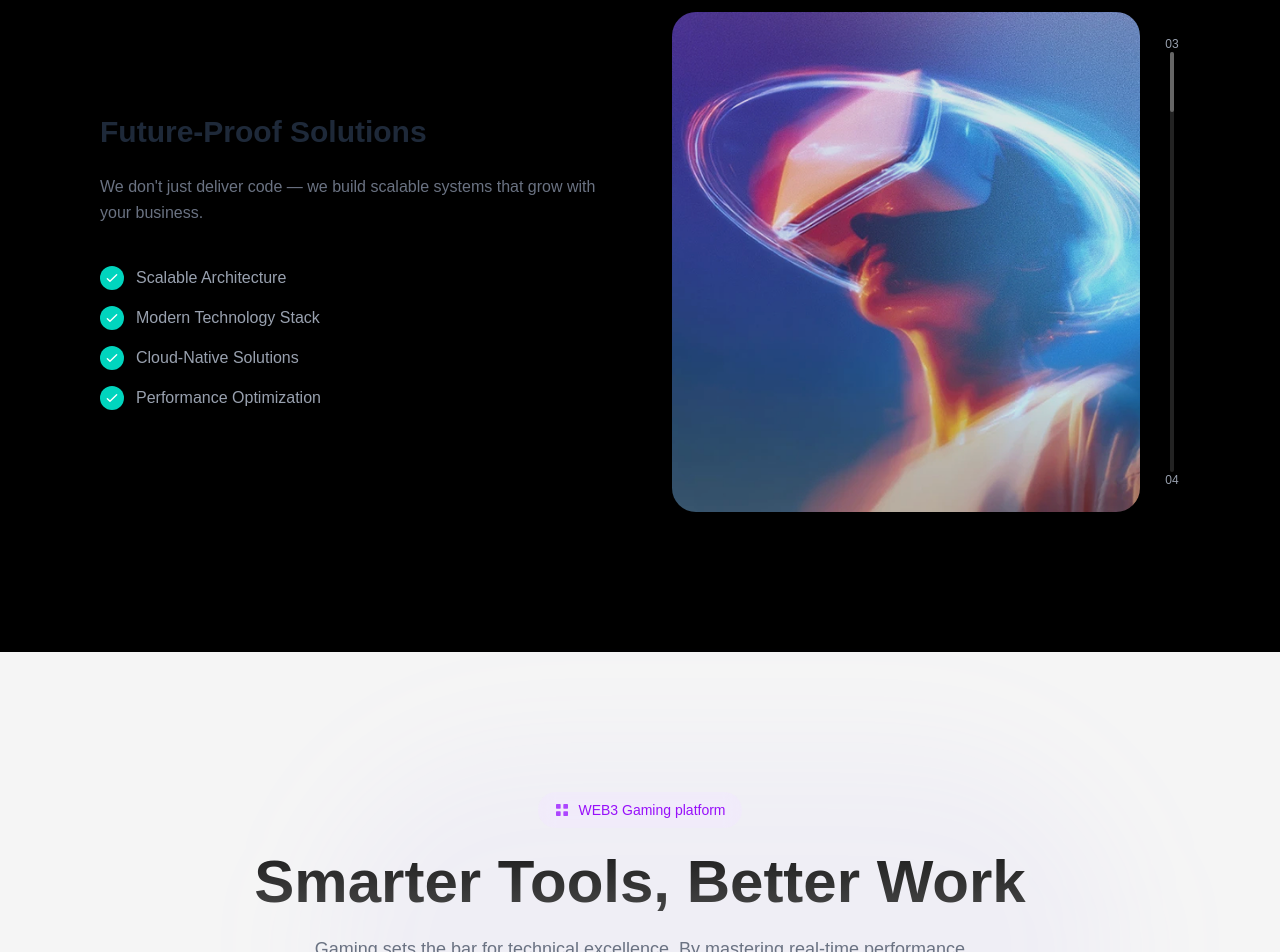
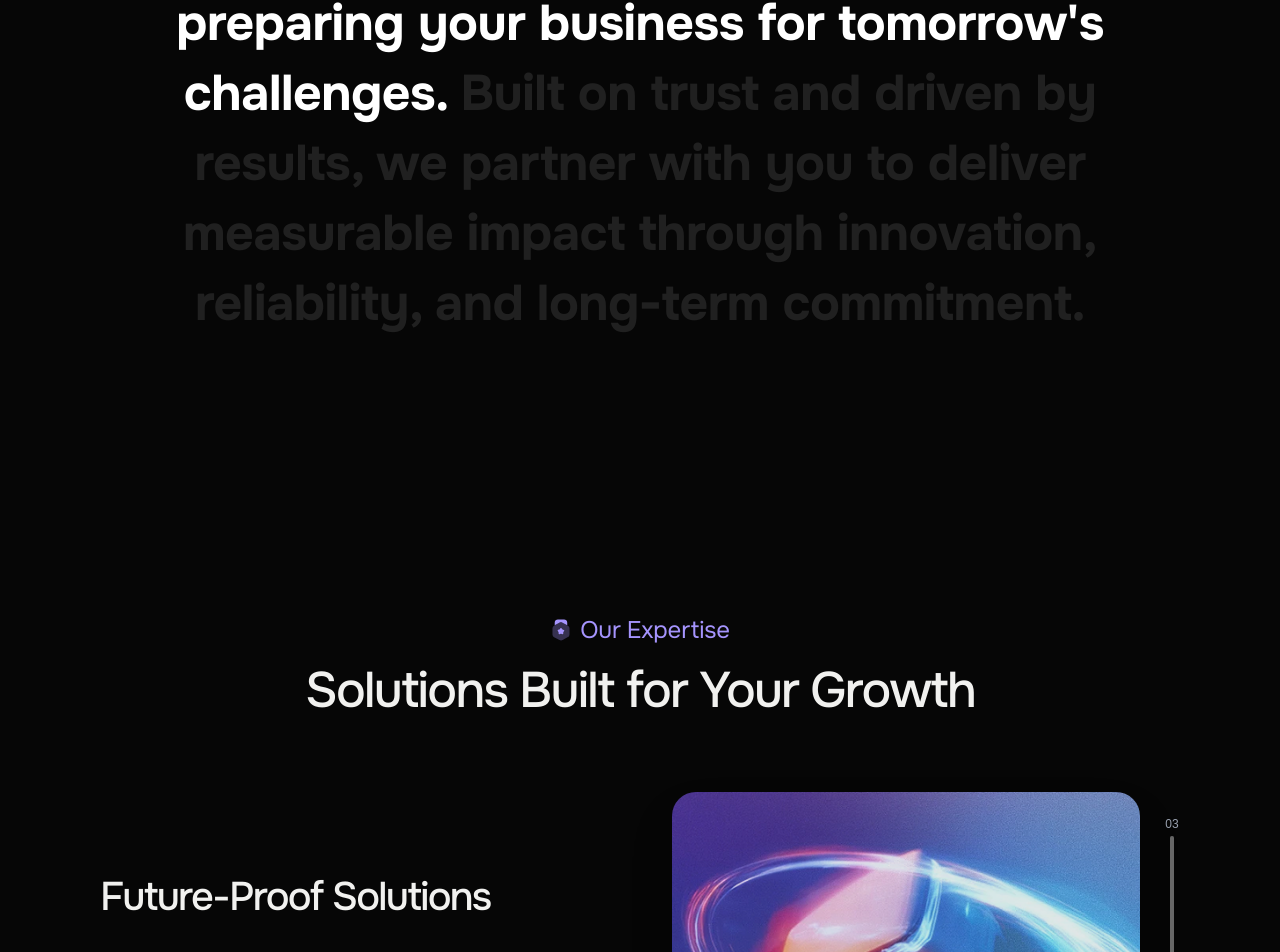
Before and after one commit to Boudjelal-Fateh/m3-games, a Next.js app: page / in a window 1280 px wide. Shown: the part 1845-2797 px from the top of the page. Built offline with nearby package versions, Linux system fonts and the light colour scheme.

Commit message:
feat: implement initial homepage structure with new sections for AI Agents, Expertise, About Us, and navigation.

```diff
--- a/src/app/page.tsx
+++ b/src/app/page.tsx
@@ -8,6 +8,9 @@ import ExpertiseSection from "@/components/ExpertiseSection";
 import NewSection from "@/components/NewSection";
 import HeroSection from "@/components/HeroSection";
 import Navbar from "@/components/Navbar";
+import AiAgents from "@/components/AiAgents";
+import AboutUs from "@/components/About-us";
+
 
 export default function Home() {
   return (
@@ -15,10 +18,13 @@ export default function Home() {
       <Navbar />
       <HeroSection />
       <Productivity />
+      <AboutUs />
+
       <div className="relative">
         <ExpertiseSection />
         <NewSection />
       </div>
+      <AiAgents />
       <PricingSection />
       <WallOfLove />
       <Footer />
--- /dev/null
+++ b/src/components/About-us.tsx
@@ -0,0 +1,28 @@
+export default function AboutUs() {
+  return (
+    <section className="flex flex-col items-center px-5 py-12 sm:px-10 sm:py-16 md:px-[100px] md:py-[140px] bg-transparent">
+      <p
+        className="text-white w-full max-w-full lg:max-w-[1240px] font-onest font-bold text-center"
+        style={{
+          fontSize: 'clamp(24px, 6vw, 50px)',
+          lineHeight: 'clamp(32px, 7vw, 70px)',
+          letterSpacing: '-0.5px',
+        }}
+      >
+        We design solutions that turn ambition into reality, addressing today's
+        needs while preparing your business for tomorrow's challenges.
+        <span
+          className="text-[#202020] font-onest"
+          style={{
+            fontSize: 'clamp(24px, 6vw, 50px)',
+            lineHeight: 'clamp(32px, 7vw, 70px)',
+          }}
+        >
+          {" "}Built on trust and driven by results, we partner with you to deliver
+          measurable impact through innovation, reliability, and long-term
+          commitment.
+        </span>
+      </p>
+    </section>
+  );
+}
--- /dev/null
+++ b/src/components/AiAgents.tsx
@@ -0,0 +1,79 @@
+import Image from "next/image";
+
+
+export default function AiAgents() {
+   return (
+    <section className="relative w-full overflow-x-hidden    mx-auto overflow-y-hidden xl:max-w-[1240px]   px-4 py-20 sm:px-6 lg:px-8 xl:px-[100px] lg:py-[140px] ">
+      {/* Header */}
+      <div className="mb-12 sm:mb-16 text-center flex flex-col items-center justify-center md:mb-[60px]">
+        <div className="mb-4 flex items-center justify-center gap-2">
+          <Image
+            src={"/technology-1.svg"}
+            alt="Technology Icon"
+            width={22}
+            height={22}
+          />
+          <span className="text-[16px] sm:text-[18px] lg:text-[20px] leading-[24px] text-[#a594fd] font-onest -tracking-[0.24px]">
+            Artificial Intelligence
+          </span>
+        </div>
+
+        <h2 className="text-[32px] sm:text-[40px] lg:text-[50px] leading-[40px] sm:leading-[52px] lg:leading-[64px] font-onest font-[500] -tracking-[1.76px] text-[#f1f1ef]">
+          AI Agents. Real Productivity
+        </h2>
+      </div>
+
+      {/* Content Grid */}
+      <div className="grid grid-cols-1 lg:grid-cols-2 gap-8 lg:gap-12 items-start w-full">
+        {/* Left - Image */}
+        <div className="relative  w-full h-[280px] sm:h-[400px] lg:h-[568px] rounded-[20px] overflow-hidden">
+          <Image
+            src="/background.png"
+            alt="AI Agents"
+            fill
+            className="object-cover"
+          />
+        </div>
+
+        {/* Right - Content */}
+        <div className="flex flex-col gap-6 sm:gap-8 lg:justify-between h-auto lg:h-[568px] w-full py-[20px] ">
+          {/* Main Text */}
+          <div className="flex flex-col gap-4">
+            <p className="text-[16px] sm:text-[18px] lg:text-[22px] leading-[24px] sm:leading-[28px] lg:leading-[36px] font-onest font-[500] text-[#fff]">
+              We build custom AI models fine-tuned on your specific data and use
+              cases to deliver maximum accuracy and relevance. Our approach
+              includes domain-specific training,{" "}
+              <span className=" text-[#202020] ">
+                {" "}
+                Performance optimization and continuous learning to ensure
+                models evolve with your business. Every solution is designed
+                with privacy and security at its core, giving you reliable,
+                high-performance AI you can trust.
+              </span>
+            </p>
+          </div>
+
+          {/* Floating Notes Card */}
+          <div className="flex flex-col gap-[15.3px]   ">
+            <div className="flex items-center  px-[6px] py-[3px] bg-[#1b1c1e] rounded-[6px] w-fit   gap-1">
+              <Image
+                src={"/SVG-4.svg"}
+                width={16}
+                height={16}
+                alt="Floating Notes Icon"
+              />
+              <h4 className="text-[14px] sm:text-[16px] leading-[22.4px] tracking-[0.2px] font-onest font-[500] text-[#fff]">
+                Floating Notes
+              </h4>
+            </div>
+            <p className="text-[13px] sm:text-[14px] lg:leading-[22px] tracking-[0.2px] leading-[18px] sm:leading-[20px] font-onest font-normal text-[#9c9c9d]">
+              A quick and lightweight way to capture ideas instantly,{" "}
+              <br className=" hidden md:block" /> without interrupting your
+              workflow.
+            </p>
+          </div>
+        </div>
+      </div>
+    </section>
+  );
+}
--- a/src/components/ExpertiseSection.tsx
+++ b/src/components/ExpertiseSection.tsx
@@ -51,20 +51,17 @@ export default function ExpertiseSection() {
   }, [isDragging]);
 
   return (
-    <section className="flex py-12 px-6 sm:py-16 sm:px-8 md:py-20 md:px-12 lg:py-[140px] lg:px-[100px] flex-col items-center gap-8 sm:gap-10 md:gap-12 lg:gap-[60px] bg-black w-full">
+    <section className="flex py-12 px-6 sm:py-16 sm:px-8 md:py-20 md:px-12 lg:py-[140px] lg:px-[100px] flex-col items-center gap-8 sm:gap-10 md:gap-12 lg:gap-[60px] bg-transparent w-full">
       {/* Frame 1: Header */}
       <div className="flex flex-col items-center gap-3 sm:gap-4 w-full">
         <div className="inline-flex items-center gap-2">
-          <span className="text-purple-500 text-lg sm:text-xl">✦</span>
-          <span className="text-purple-500 font-medium text-base sm:text-lg">Our Expertise</span>
+           <Image src={"/award.svg"} width={22} height={22} alt="Award Icon" />
+         <span className="text-[18px] sm:text-[24px] leading-[24px] text-[#a594fd] font-onest -tracking-[0.24px]">
+            Our Expertise
+          </span>
         </div>
 
-        <h2 className="text-3xl sm:text-4xl md:text-5xl lg:text-6xl font-bold text-center px-4" style={{
-          background: 'linear-gradient(to bottom, #dedede 0%, #fefefe 100%)',
-          WebkitBackgroundClip: 'text',
-          WebkitTextFillColor: 'transparent',
-          backgroundClip: 'text'
-        }}>
+           <h2 className="text-[32px] sm:text-[40px] lg:text-[50px] leading-[40px] sm:leading-[52px] lg:leading-[64px] mb-[10px] font-onest font-[500] -tracking-[1.76px] text-[#f1f1ef]">
           Solutions Built for Your Growth
         </h2>
       </div>
@@ -73,50 +70,58 @@ export default function ExpertiseSection() {
       <div className="flex flex-col lg:flex-row items-center gap-8 md:gap-12 lg:gap-16 w-full max-w-7xl">
         {/* Left Div: Text and List */}
         <div className="flex-1 flex flex-col gap-4 sm:gap-5 md:gap-6 w-full">
-          <h3 className="text-2xl sm:text-3xl font-bold text-gray-800">
-            Future-Proof Solutions
-          </h3>
+          <h3 className="text-[24px] sm:text-[32px] lg:text-[40px] leading-[32px] sm:leading-[40px] lg:leading-[51px] font-onest font-[500] -tracking-[1.76px] text-[#f1f1ef] mb-[10px]">
+              Future-Proof Solutions
+            </h3>
 
-          <p className="text-gray-500 text-sm sm:text-base leading-relaxed">
-            We don't just deliver code — we build scalable systems that
-            grow with your business.
-          </p>
+          <p className="text-[14px] sm:text-[16px] lg:text-[18px] leading-[22px] sm:leading-[24px] lg:leading-[26px] -tracking-[0.16px] font-onest font-normal mb-[16px] sm:mb-[22px] text-[#adadad]/80">
+              We don't just deliver code — we build scalable systems that{" "}
+              <br className="hidden md:block" /> grow with your business.
+            </p>
 
           <div className="flex flex-col gap-3 sm:gap-4 mt-2 sm:mt-4">
             <div className="flex items-center gap-3">
-              <div className="w-6 h-6 rounded-full bg-teal-400 flex items-center justify-center flex-shrink-0">
-                <svg className="w-4 h-4 text-white" fill="none" stroke="currentColor" viewBox="0 0 24 24">
-                  <path strokeLinecap="round" strokeLinejoin="round" strokeWidth={2} d="M5 13l4 4L19 7" />
-                </svg>
-              </div>
-              <span className="text-gray-400 text-sm sm:text-base">Scalable Architecture</span>
+               <Image
+                  src={"/check-circle-1.svg"}
+                  width={20}
+                  height={20}
+                  alt="Check Icon"
+                  className="sm:w-6 sm:h-6"
+                />
+              <span className="text-[14px] sm:text-[16px] lg:text-[18px] leading-[20px] sm:leading-[24px] font-onest font-normal text-[#adadad]">Scalable Architecture</span>
             </div>
 
             <div className="flex items-center gap-3">
-              <div className="w-6 h-6 rounded-full bg-teal-400 flex items-center justify-center flex-shrink-0">
-                <svg className="w-4 h-4 text-white" fill="none" stroke="currentColor" viewBox="0 0 24 24">
-                  <path strokeLinecap="round" strokeLinejoin="round" strokeWidth={2} d="M5 13l4 4L19 7" />
-                </svg>
-              </div>
-              <span className="text-gray-400 text-sm sm:text-base">Modern Technology Stack</span>
+               <Image
+                  src={"/check-circle-1.svg"}
+                  width={20}
+                  height={20}
+                  alt="Check Icon"
+                  className="sm:w-6 sm:h-6"
+                />
+              <span className="text-[14px] sm:text-[16px] lg:text-[18px] leading-[20px] sm:leading-[24px] font-onest font-normal text-[#adadad]">Modern Technology Stack</span>
             </div>
 
             <div className="flex items-center gap-3">
-              <div className="w-6 h-6 rounded-full bg-teal-400 flex items-center justify-center flex-shrink-0">
-                <svg className="w-4 h-4 text-white" fill="none" stroke="currentColor" viewBox="0 0 24 24">
-                  <path strokeLinecap="round" strokeLinejoin="round" strokeWidth={2} d="M5 13l4 4L19 7" />
-                </svg>
-              </div>
-              <span className="text-gray-400 text-sm sm:text-base">Cloud-Native Solutions</span>
+              <Image
+                  src={"/check-circle-1.svg"}
+                  width={20}
+                  height={20}
+                  alt="Check Icon"
+                  className="sm:w-6 sm:h-6"
+                />
+              <span className="text-[14px] sm:text-[16px] lg:text-[18px] leading-[20px] sm:leading-[24px] font-onest font-normal text-[#adadad]">Cloud-Native Solutions</span>
             </div>
 
             <div className="flex items-center gap-3">
-              <div className="w-6 h-6 rounded-full bg-teal-400 flex items-center justify-center flex-shrink-0">
-                <svg className="w-4 h-4 text-white" fill="none" stroke="currentColor" viewBox="0 0 24 24">
-                  <path strokeLinecap="round" strokeLinejoin="round" strokeWidth={2} d="M5 13l4 4L19 7" />
-                </svg>
-              </div>
-              <span className="text-gray-400 text-sm sm:text-base">Performance Optimization</span>
+               <Image
+                  src={"/check-circle-1.svg"}
+                  width={20}
+                  height={20}
+                  alt="Check Icon"
+                  className="sm:w-6 sm:h-6"
+                />
+              <span className="text-[14px] sm:text-[16px] lg:text-[18px] leading-[20px] sm:leading-[24px] font-onest font-normal text-[#adadad]">Performance Optimization</span>
             </div>
           </div>
         </div>
@@ -135,7 +140,7 @@ export default function ExpertiseSection() {
 
           {/* Vertical Scrollbar - Desktop only */}
           <div className="hidden md:flex flex-col items-center" style={{ width: '16px', height: '452px' }}>
-            <span className="text-xs text-gray-400 font-medium">03</span>
+            <span className="text-xs text-gray-400 font-medium mb-1">03</span>
             <div
               ref={scrollTrackRef}
               onClick={handleTrackClick}
@@ -148,14 +153,14 @@ export default function ExpertiseSection() {
                 className="absolute rounded-full cursor-grab active:cursor-grabbing transition-colors hover:bg-gray-600"
                 style={{
                   width: '4px',
-                  height: '60px',
+                  height: '180px',
                   background: '#666',
                   top: `${scrollPosition * (100 - (60 / (scrollTrackRef.current?.clientHeight || 1) * 100))}%`,
                   transition: isDragging ? 'none' : 'top 0.1s ease-out'
                 }}
               ></div>
             </div>
-            <span className="text-xs text-gray-400 font-medium">04</span>
+            <span className="text-xs text-gray-400 font-medium mt-1">04</span>
           </div>
         </div>
       </div>
--- a/src/components/NewSection.tsx
+++ b/src/components/NewSection.tsx
@@ -1,151 +1,108 @@
+import Image from "next/image";
+
 export default function NewSection() {
+   const features = [
+    {
+      icon: "/SVG-7.svg",
+      title: "Real-Time Performance",
+      description:
+        "Games require sub-millisecond response times and perfect synchronization across multiple systems.",
+    },
+    {
+      icon: "/SVG-3.svg",
+      title: "Complex Architecture",
+      description:
+        "Multi-layer systems handling graphics, physics, networking, and user input simultaneously.",
+    },
+    {
+      icon: "/SVG-5.svg",
+      title: "Scalable Multiplayer",
+      description:
+        "Supporting thousands of concurrent users with perfect state consistency and minimal latency.",
+    },
+    {
+      icon: "/SVG-2.svg",
+      title: "Security & Anti-Cheat",
+      description:
+        "Advanced protection against exploitation while maintaining seamless user experience.",
+    },
+  ];
+
   return (
-    <section
-      className="flex flex-col items-center relative bg-[#F5F5F5] w-full px-6 py-12 sm:px-8 sm:py-16 md:px-12 md:py-20 lg:px-[100px] lg:py-[140px]"
-    >
-      {/* Purple Gradient Blur Background */}
+    <section className="relative w-full overflow-x-hidden  px-4 py-20 sm:px-6 lg:px-8 xl:py-[140px] xl:px-[100px]">
+      {/* Blurry Background Effect */}
       <div
-        className="hidden md:block"
+        className="absolute pointer-events-none"
         style={{
           width: '800px',
+          maxWidth: '90vw', // Responsive width
           height: '400px',
-          position: 'absolute',
-          left: '320px',
+          left: '50%',
+          transform: 'translateX(-50%)',
           top: '100px',
-          bottom: '362px',
-          right: '320px',
           borderRadius: '1000px',
           background: 'rgba(147, 130, 255, 0.06)',
           filter: 'blur(60px)',
-          pointerEvents: 'none',
-          zIndex: 0
+          zIndex: 0,
         }}
       />
 
-      {/* Title Section */}
-      <div className="flex flex-col items-center gap-3 sm:gap-4 mb-8 sm:mb-12 md:mb-16 relative z-10 max-w-4xl px-4">
-        {/* Badge */}
-        <div className="inline-flex items-center gap-2 px-3 py-1.5 sm:px-4 sm:py-2 rounded-full bg-purple-100/50 backdrop-blur-sm">
-          <svg width="14" height="14" viewBox="0 0 24 24" fill="none" className="text-purple-500 sm:w-4 sm:h-4">
-            <rect x="3" y="3" width="7" height="7" rx="1" fill="currentColor" />
-            <rect x="14" y="3" width="7" height="7" rx="1" fill="currentColor" />
-            <rect x="3" y="14" width="7" height="7" rx="1" fill="currentColor" />
-            <rect x="14" y="14" width="7" height="7" rx="1" fill="currentColor" />
-          </svg>
-          <span className="text-purple-600 font-medium text-xs sm:text-sm">WEB3 Gaming platform</span>
+      {/* Header */}
+      <div className="relative z-10 mb-12 sm:mb-16 text-center   flex flex-col items-center justify-center max-w-[594px] mx-auto md:mb-[60px]">
+        <div className="mb-4 flex items-center justify-center gap-[5px] ">
+          <Image
+            src={"/lock.svg"}
+            width={22}
+            height={22}
+            alt="Game Controller Icon"
+          />
+          <span className="text-[18px] sm:text-[20px] lg:text-[24px] leading-[24px] text-[#a594fd] font-onest -tracking-[0.24px]">
+            WEB3 Gaming platform
+          </span>
         </div>
 
-        {/* Main Title */}
-        <h2
-          className="text-3xl sm:text-4xl md:text-5xl lg:text-6xl font-bold text-center leading-tight"
-          style={{
-            background: 'linear-gradient(to bottom, #1a1a1a 0%, #4a4a4a 100%)',
-            WebkitBackgroundClip: 'text',
-            WebkitTextFillColor: 'transparent',
-            backgroundClip: 'text'
-          }}
-        >
+        <h2 className="text-[32px] sm:text-[40px] lg:text-[50px] leading-[40px] sm:leading-[52px] lg:leading-[64px] mb-[10px] font-onest font-[500] -tracking-[1.76px] text-[#f1f1ef]">
           Smarter Tools, Better Work
         </h2>
 
-        {/* Subtitle */}
-        <p className="text-gray-500 text-center text-sm sm:text-base md:text-lg leading-relaxed max-w-2xl">
-          Gaming sets the bar for technical excellence. By mastering real-time
+        <p className="text-center max-w-[594px] leading-[22px] sm:leading-[26px] text-[16px] sm:text-[16px] lg:text-[18px] font-normal font-onest -tracking-[0.16px] text-[#adadad]/80 mt-[10px] ">
+          Gaming sets the bar for technical excellence. By mastering real-time{" "}
+          <br className=" hidden md:block" />
           performance and complex systems, we're ready for any challenge.
         </p>
       </div>
 
-      {/* Cards Grid */}
-      <div className="grid grid-cols-1 md:grid-cols-2 gap-4 sm:gap-5 md:gap-6 w-full max-w-[1240px] relative z-10">
-        {/* Card 1: Real-Time Performance */}
-        <div
-          className="flex flex-col gap-2 sm:gap-3 rounded-2xl sm:rounded-3xl p-6 sm:p-8"
-          style={{
-            background: 'rgba(68, 68, 68, 0.8)',
-            backdropFilter: 'blur(10px)'
-          }}
-        >
-          <div className="flex items-center gap-3">
-            <div className="w-8 h-8 sm:w-10 sm:h-10 flex items-center justify-center">
-              <svg width="20" height="20" viewBox="0 0 24 24" fill="none" stroke="white" strokeWidth="2" className="sm:w-6 sm:h-6">
-                <polyline points="22 12 18 12 15 21 9 3 6 12 2 12"></polyline>
-              </svg>
+      {/* Features Grid */}
+      <div className="grid grid-cols-1 md:grid-cols-2 gap-6 lg:gap-8 w-full  max-w-[1100px] mx-auto px-4 md:px-0">
+        {features.map((feature, index) => (
+          <div
+            key={index}
+            className="flex items-start gap-4 p-6 sm:p-8 border border-[#ffffff]/10 hover:border-[#ffffff]/20 transition-all duration-300"
+            style={{
+              borderRadius: '20px',
+              background: 'rgba(16, 16, 16, 0.80)',
+            }}
+          >
+            {/* Icon */}
+            <Image
+              src={feature.icon}
+              width={34}
+              height={34}
+              alt={feature.title}
+              className="flex-shrink-0 mt-1"
+            />
+
+            {/* Content */}
+            <div className="flex flex-col gap-2">
+              <h3 className="text-[18px] sm:text-[20px] lg:text-[26px] font-onest font-[500] text-[#f1f1ef] leading-[26px] sm:leading-[28px] lg:leading-[32px]">
+                {feature.title}
+              </h3>
+              <p className="text-[16px] lg:text-[18px] leading-[22px] lg:leading-[24px] font-onest font-normal text-[#adadad]/60">
+                {feature.description}
+              </p>
             </div>
-            <h3 className="text-lg sm:text-xl font-semibold text-white">Real-Time Performance</h3>
           </div>
-          <p className="text-gray-400 text-xs sm:text-sm leading-relaxed">
-            Games require sub-millisecond response times and perfect synchronization across multiple systems.
-          </p>
-        </div>
-
-        {/* Card 2: Complex Architecture */}
-        <div
-          className="flex flex-col gap-2 sm:gap-3 rounded-2xl sm:rounded-3xl p-6 sm:p-8"
-          style={{
-            background: 'rgba(68, 68, 68, 0.8)',
-            backdropFilter: 'blur(10px)'
-          }}
-        >
-          <div className="flex items-center gap-3">
-            <div className="w-8 h-8 sm:w-10 sm:h-10 flex items-center justify-center">
-              <svg width="20" height="20" viewBox="0 0 24 24" fill="none" stroke="white" strokeWidth="2" className="sm:w-6 sm:h-6">
-                <rect x="3" y="3" width="7" height="7"></rect>
-                <rect x="14" y="3" width="7" height="7"></rect>
-                <rect x="14" y="14" width="7" height="7"></rect>
-                <rect x="3" y="14" width="7" height="7"></rect>
-              </svg>
-            </div>
-            <h3 className="text-lg sm:text-xl font-semibold text-white">Complex Architecture</h3>
-          </div>
-          <p className="text-gray-400 text-xs sm:text-sm leading-relaxed">
-            Multi-layer systems handling graphics, physics, networking, and user input simultaneously.
-          </p>
-        </div>
-
-        {/* Card 3: Scalable Multiplayer */}
-        <div
-          className="flex flex-col gap-2 sm:gap-3 rounded-2xl sm:rounded-3xl p-6 sm:p-8"
-          style={{
-            background: 'rgba(68, 68, 68, 0.8)',
-            backdropFilter: 'blur(10px)'
-          }}
-        >
-          <div className="flex items-center gap-3">
-            <div className="w-8 h-8 sm:w-10 sm:h-10 flex items-center justify-center">
-              <svg width="20" height="20" viewBox="0 0 24 24" fill="none" stroke="white" strokeWidth="2" className="sm:w-6 sm:h-6">
-                <path d="M17 21v-2a4 4 0 0 0-4-4H5a4 4 0 0 0-4 4v2"></path>
-                <circle cx="9" cy="7" r="4"></circle>
-                <path d="M23 21v-2a4 4 0 0 0-3-3.87"></path>
-                <path d="M16 3.13a4 4 0 0 1 0 7.75"></path>
-              </svg>
-            </div>
-            <h3 className="text-lg sm:text-xl font-semibold text-white">Scalable Multiplayer</h3>
-          </div>
-          <p className="text-gray-400 text-xs sm:text-sm leading-relaxed">
-            Supporting thousands of concurrent users with perfect state consistency and minimal latency.
-          </p>
-        </div>
-
-        {/* Card 4: Security & Anti-Cheat */}
-        <div
-          className="flex flex-col gap-2 sm:gap-3 rounded-2xl sm:rounded-3xl p-6 sm:p-8"
-          style={{
-            background: 'rgba(68, 68, 68, 0.8)',
-            backdropFilter: 'blur(10px)'
-          }}
-        >
-          <div className="flex items-center gap-3">
-            <div className="w-8 h-8 sm:w-10 sm:h-10 flex items-center justify-center">
-              <svg width="20" height="20" viewBox="0 0 24 24" fill="none" stroke="white" strokeWidth="2" className="sm:w-6 sm:h-6">
-                <path d="M12 22s8-4 8-10V5l-8-3-8 3v7c0 6 8 10 8 10z"></path>
-              </svg>
-            </div>
-            <h3 className="text-lg sm:text-xl font-semibold text-white">Security & Anti-Cheat</h3>
-          </div>
-          <p className="text-gray-400 text-xs sm:text-sm leading-relaxed">
-            Advanced protection against exploitation while maintaining seamless user experience.
-          </p>
-        </div>
+        ))}
       </div>
     </section>
   );
```
Also changed, not shown: src/components/Navbar.tsx (+9 -1 lines), 1 other file (tests, documents, lock files or other folders).
